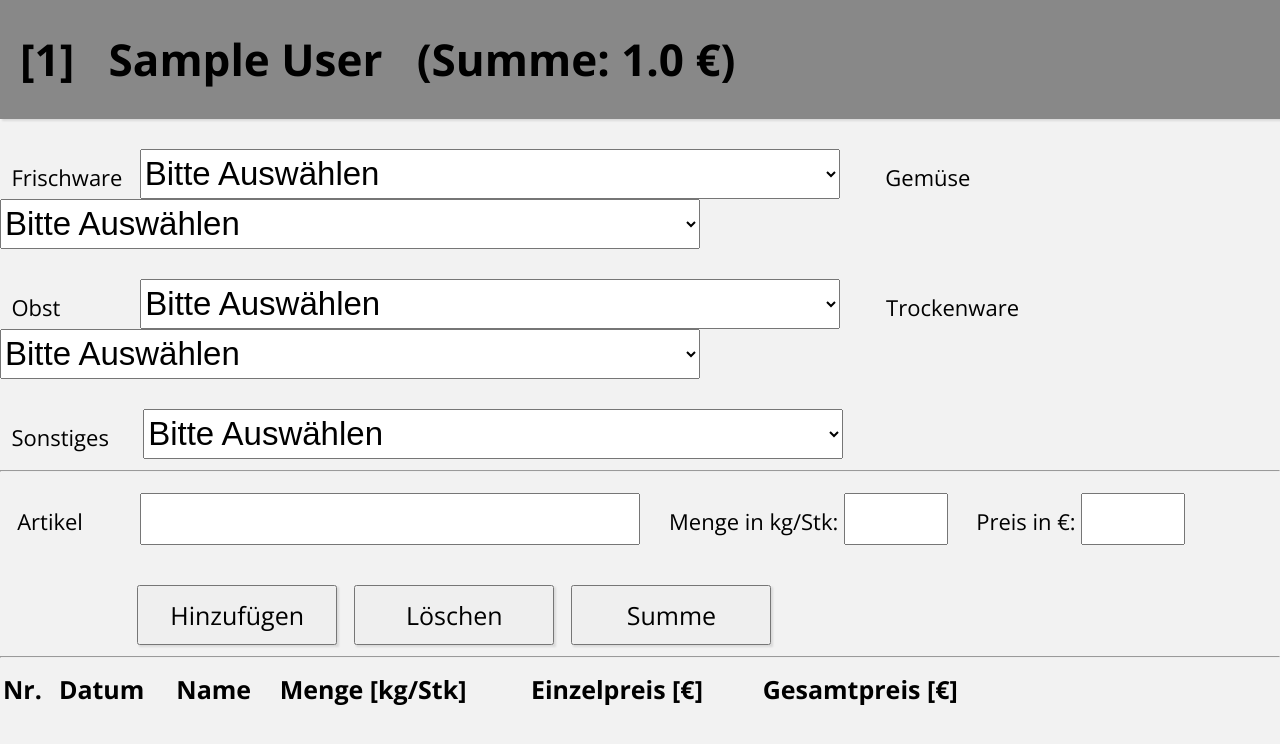
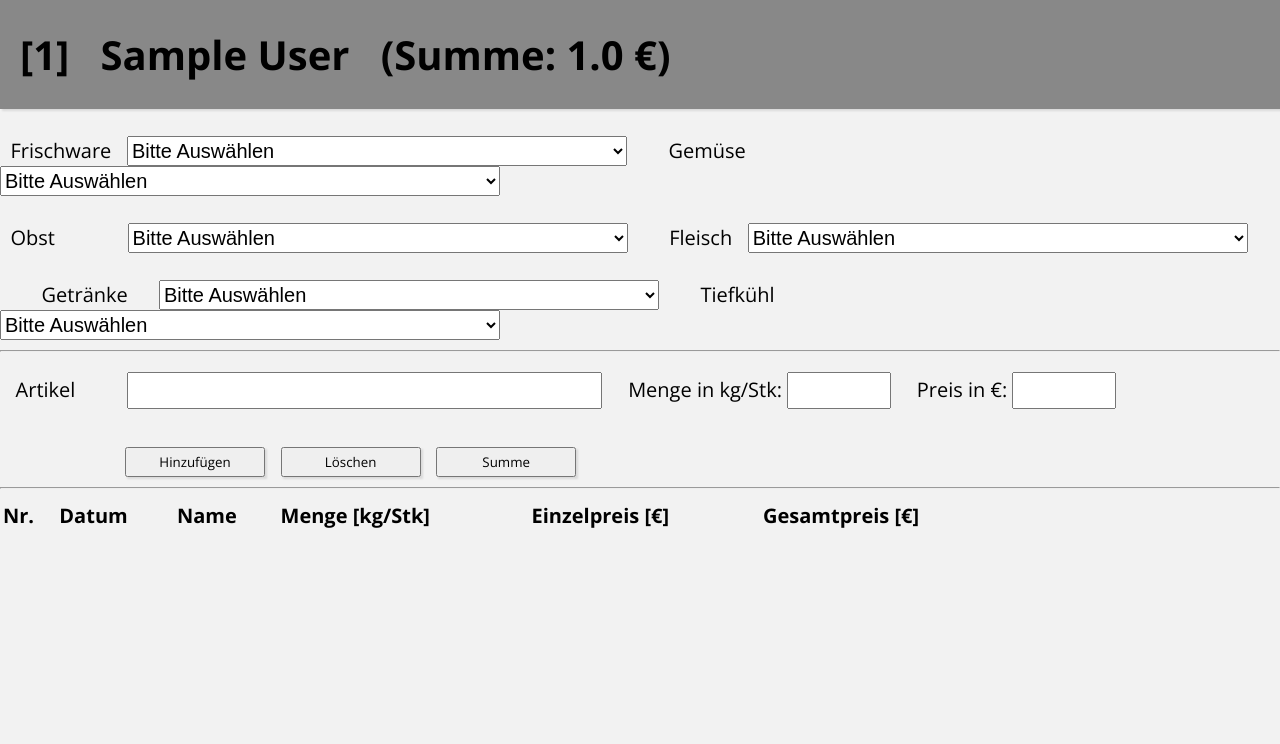
Before and after one commit to joehubi/KOOP, a Django app: page /Person_1/add/ in a window 1280 px wide. Shown: the top 744 px of the page. Run offline with Django 4.2, Linux system fonts and the light colour scheme; tables that the repository leaves empty hold one stand-in row (values such as "Sample post"); lists and menus that the app fills with data are empty.

Commit message:
-Weitere Datenbankeinträge für Preisliste hinzugefügt (Datum, Lieferdatum etc.) -Import Fehlerbehebung

```diff
--- a/mylist/admin.py
+++ b/mylist/admin.py
@@ -106,8 +106,8 @@
     list_display = ('id', 'artikelnummer', 'artikelname', 'sortiment', 'artikelname_neu')
 
 class PriceListAdmin(admin.ModelAdmin):
-    actions = [STATUS_TRUE, STATUS_FALSE, DELETE]
-    list_display = ('id', 'status', 'name', 'price', 'type', 'category')
+    actions = [STATUS_TRUE, STATUS_FALSE]
+    list_display = ('id','article_number' ,'delivery_date', 'status', 'name', 'price', 'type', 'category', 'created_at')
 
 class MemberAdmin(admin.ModelAdmin):
     list_display = ('id', 'name_nr', 'name', 'color', 'sum')
--- a/mylist/models.py
+++ b/mylist/models.py
@@ -9,9 +9,27 @@
 class PriceList(models.Model):
     name = models.CharField(max_length=200)     # Artikelname
     price = models.FloatField(default=0)        # in €
-    type = models.CharField(max_length=5)       # Stk, kg, Pfand
-    category = models.CharField(max_length=20, default='-') # Kategorie/Preisart/Sortiment
-    status = models.BooleanField(default=True) # true = neuer oder aktueller Artikel, false = Artikel nicht mehr aktuell im Sortiment vorhanden
+
+    NAME_CHOICES1 = (
+        ("Stk", "Stk"),
+        ("kg",  "kg"),
+        ("Pfand", "Pfand"),
+    )
+    NAME_CHOICES2 = (
+        ("Obst", "Obst"),
+        ("Gemüse",  "Gemüse"),
+        ("Frischwaren",  "Frischwaren"),
+        ("Fleisch",  "Fleisch"),
+        ("Getränke",  "Getränke"),
+        ("Tiefkühl",  "Tiefkühl"),
+    )
+
+    created_at = models.DateTimeField(auto_now_add=True)                            # Zeitstempel
+    type = models.CharField(choices=NAME_CHOICES1, max_length=5)                    # Stk, kg, Pfand
+    category = models.CharField(choices=NAME_CHOICES2, max_length=20, default='-')  # Kategorie/Preisart/Sortiment
+    status = models.BooleanField(default=True)                                      # true = neuer oder aktueller Artikel, false = Artikel nicht mehr aktuell im Sortiment vorhanden
+    article_number = models.IntegerField(default=0)
+    delivery_date = models.DateField(default='10.10.1999')                      # Lieferdatum
 
     def __str__(self):
         return  str(self.status) + ' - ' + str(self.id) + ' - ' + self.name + ' - ' + str(self.price) + ' - ' + self.type + ' - ' + self.category
--- a/mylist/static/css/style.css
+++ b/mylist/static/css/style.css
@@ -1,43 +1,43 @@
 body {
     font-family: 'Open Sans', sans-serif;
-    font-size: 22px;
+    font-size: 20px;
     background-color: rgba(0, 0, 0, 0.05);
     margin: 0;
 }
 
 button {
     font-family: 'Open Sans', sans-serif;
-    font-size: 25px;
-    height: 60px;
-    width: 200px;
+    font-size: 25;
+    height: 30px;
+    width: 140px;
     box-shadow: 2px 2px 2px rgba(0, 0, 0, 0.1);
 }
 
 #einkaufsliste {
     font-family: 'Open Sans', sans-serif;
-    font-size: 25px;
+    font-size: 20;
     width: 80%;
     text-align: left;
 }
 
 input[type="text"] {
-    font-size: 33px;        /* Ändere die Schriftgröße nach Bedarf */
-    width: 38%;             /* Fülle die gesamte Breite des Containers aus */
+    font-size: 20px;        /* Ändere die Schriftgröße nach Bedarf */
+    width: 36%;             /* Fülle die gesamte Breite des Containers aus */
     margin-top: 10px;       /* Abstand zwischen den Eingabefeldern */
     margin-bottom: 10px;    /* Abstand zwischen den Eingabefeldern */
     padding: 5px;           /* Innenabstand für bessere Lesbarkeit */
 }
 
 input[type="number"] {
-    font-size: 33px;        /* Ändere die Schriftgröße nach Bedarf */
+    font-size: 20px;        /* Ändere die Schriftgröße nach Bedarf */
     width: 7%;             /* Fülle die gesamte Breite des Containers aus */
     margin-top: 10px;       /* Abstand zwischen den Eingabefeldern */
     margin-bottom: 10px;    /* Abstand zwischen den Eingabefeldern */
     padding: 5px;           /* Innenabstand für bessere Lesbarkeit */
 }
 
-#namenListe, #sel_frischware, #sel_obst, #sel_trockenware, #sel_gemuese, #sel_sonstiges {
-    width: 700px;
-    height: 50px;
-    font-size: 33px;
+#namenListe, #sel_frischware, #sel_obst, #sel_trockenware, #sel_gemuese, #sel_fleisch, #sel_getraenke, #sel_tiefkuehl {
+    width: 500px;
+    height: 30px;
+    font-size: 20px;
 }
--- a/mylist/templates/Koop_1.html
+++ b/mylist/templates/Koop_1.html
@@ -66,19 +66,27 @@
             {% endfor %}
         </select>
         &nbsp;&nbsp;&nbsp;&nbsp;&nbsp;&nbsp;
-        <label for="sel_trockenware">Trockenware</label>&nbsp;&nbsp;
-        <select id="sel_trockenware" name="sel_trockenware" onchange="Wert_aus_Preisliste_holen('sel_trockenware')">
+        <label for="sel_fleisch">Fleisch</label>&nbsp;&nbsp;
+        <select id="sel_fleisch" name="sel_fleisch" onchange="Wert_aus_Preisliste_holen('sel_fleisch')">
             <option value="" selected disabled hidden>Bitte Auswählen</option>
-            {% for row in preise_trockenware %}
+            {% for row in preise_fleisch %}
                 <option value="{{ row.price }}">[{{ row.type }}] {{ row.name }} - {{ row.price }} €</option>
             {% endfor %}
         </select>
         <br><br>
-        &nbsp;
-        <label for="sel_sonstiges">Sonstiges</label>&nbsp;&nbsp;&nbsp;&nbsp;&nbsp;
-        <select id="sel_sonstiges" name="sel_sonstiges" onchange="Wert_aus_Preisliste_holen('sel_sonstiges')">
+        &nbsp;&nbsp;&nbsp;&nbsp;&nbsp;&nbsp;&nbsp;
+        <label for="sel_getraenke">Getränke</label>&nbsp;&nbsp;&nbsp;&nbsp;&nbsp;
+        <select id="sel_getraenke" name="sel_getraenke" onchange="Wert_aus_Preisliste_holen('sel_getraenke')">
             <option value="" selected disabled hidden>Bitte Auswählen</option>
-            {% for row in preise_sonstiges %}
+            {% for row in preise_getraenke %}
+                <option value="{{ row.price }}">[{{ row.type }}] {{ row.name }} - {{ row.price }} €</option>
+            {% endfor %}
+        </select>
+        &nbsp;&nbsp;&nbsp;&nbsp;&nbsp;&nbsp;
+        <label for="sel_tiefkuehl">Tiefkühl</label>&nbsp;&nbsp;&nbsp;&nbsp;&nbsp;
+        <select id="sel_tiefkuehl" name="sel_tiefkuehl" onchange="Wert_aus_Preisliste_holen('sel_tiefkuehl')">
+            <option value="" selected disabled hidden>Bitte Auswählen</option>
+            {% for row in preise_tiefkuehl %}
                 <option value="{{ row.price }}">[{{ row.type }}] {{ row.name }} - {{ row.price }} €</option>
             {% endfor %}
         </select>
@@ -94,18 +102,15 @@
         &nbsp;&nbsp;&nbsp;
         <label for="preis_manual">Preis in €:</label>
         <input type="number" id="preis_manual" name="stk_kg" step="0.01" min="-100" required>
-
         <input type="submit" class="unvisible">
     </form>
     <br>
-    &nbsp;&nbsp;&nbsp;&nbsp;&nbsp;&nbsp;&nbsp;&nbsp;&nbsp;&nbsp;&nbsp;&nbsp;&nbsp;&nbsp;&nbsp;&nbsp;&nbsp;&nbsp;&nbsp;&nbsp;&nbsp;&nbsp;&nbsp;
-
-    <button onclick="hinzufuegen()">Hinzufügen</button>&nbsp;&nbsp;
-    <button onclick="loeschen()">Löschen</button>&nbsp;&nbsp;
-    <button onclick="Summe()">Summe</button>
-
+    <div style="text-indent:125px;">
+        <button onclick="hinzufuegen()">Hinzufügen</button>&nbsp;&nbsp;
+        <button onclick="loeschen()">Löschen</button>&nbsp;&nbsp;
+        <button onclick="Summe()">Summe</button>
+    </div>
     <hr>
-
     <table id="einkaufsliste">
         <thead>
             <tr>
--- a/mylist/views.py
+++ b/mylist/views.py
@@ -4,6 +4,7 @@
 import csv
 from .forms import CSVUploadForm
 import re
+from datetime import datetime
 
 from .models import Person1
 from .models import Person2
@@ -47,6 +48,14 @@
 # endregion
 
 # region ###################### CSV Import
+def convert_date_format(date_str):
+    try:
+        # Konvertiere das Datum vom Format 'TT.MM.JJJJ' zu 'YYYY-MM-DD'
+        return datetime.strptime(date_str, '%d.%m.%Y').strftime('%Y-%m-%d')
+    except ValueError:
+        # Falls das Datum nicht im erwarteten Format ist, Fehler ausgeben
+        raise ValidationError(f'{date_str} has an invalid format. Please use DD.MM.YYYY format.')
+
 def import_csv(request):
 
     daten1 = PriceList.objects.all().order_by('name')
@@ -60,6 +69,8 @@
 
             for i, row_value in enumerate(csv_data):
 
+                row_value[5] = convert_date_format(row_value[5])    # convert date from .csv to django-timestamp
+
                 # Testausgabe
                 print(f"i = {i}")
                 print(f"Column1 = {row_value[0]}")
@@ -67,10 +78,12 @@
 
                 # Eintrag in Datenbank erstellen aus der .csv-Datei
                 PriceList.objects.create(
-                    name = row_value[0],           # Entsprechend der Anordung in der .csv Datei
-                    price = row_value[1],
-                    type = row_value[2],
-                    category = row_value[3],
+                    article_number = row_value[0],           # Entsprechend der Anordung in der .csv Datei
+                    category = row_value[1],
+                    name = row_value[2],
+                    price = row_value[3],
+                    type = row_value[4],
+                    delivery_date = row_value[5],
                 )
 
     else:
@@ -152,11 +165,12 @@
 
     all_members = Members.objects.all()
 
-    preise_frischware   = PriceList.objects.filter(category="Frischware").order_by('name')
-    preise_obst         = PriceList.objects.filter(category="Obst").order_by('name')
-    preise_gemuese      = PriceList.objects.filter(category="Gemüse").order_by('name')
-    preise_trockenware  = PriceList.objects.filter(category="Trockenware").order_by('name')
-    preise_sonstiges    = PriceList.objects.filter(category="Sonstiges").order_by('name')
+    preise_frischware   = PriceList.objects.filter(category="Frischwaren", status=True).order_by('name')
+    preise_obst         = PriceList.objects.filter(category="Obst", status=True).order_by('name')
+    preise_gemuese      = PriceList.objects.filter(category="Gemüse", status=True).order_by('name')
+    preise_fleisch      = PriceList.objects.filter(category="Fleisch", status=True).order_by('name')
+    preise_getraenke    = PriceList.objects.filter(category="Getränke", status=True).order_by('name')
+    preise_tiefkuehl    = PriceList.objects.filter(category="Tiefkühl", status=True).order_by('name')
 
     member = Members.objects.get(id=person_id)
     page_membername = member.name   # Übergibt die Werte an die HTML
@@ -164,7 +178,7 @@
     page_sum = member.sum           # Übergibt die Werte an die HTML
     Nr_id = person_id               # Übergibt die Werte an die HTML
 
-    return render(request, f'koop_{person_id}.html', {'all_items': all_items, 'all_members': all_members, 'page_membername': page_membername, 'page_color': page_color, 'page_sum': page_sum, 'Nr_id': Nr_id, 'preise_frischware': preise_frischware, 'preise_obst': preise_obst, 'preise_gemuese': preise_gemuese, 'preise_trockenware': preise_trockenware, 'preise_sonstiges': preise_sonstiges})
+    return render(request, f'koop_{person_id}.html', {'all_items': all_items, 'all_members': all_members, 'page_membername': page_membername, 'page_color': page_color, 'page_sum': page_sum, 'Nr_id': Nr_id, 'preise_frischware': preise_frischware, 'preise_obst': preise_obst, 'preise_gemuese': preise_gemuese, 'preise_fleisch': preise_fleisch, 'preise_getraenke': preise_getraenke, 'preise_tiefkuehl': preise_tiefkuehl})
 
 # Löschen eines Einkaufs/Artikels aus der Liste
 def delete_person(request, person_id):
```
Also changed, not shown: mylist/templates/import_csv.html (+16 -10 lines), mylist/migrations/0035_pricelist_article_number.py (added), mylist/migrations/0036_alter_pricelist_type.py (added), mylist/migrations/0037_alter_pricelist_category_alter_pricelist_type.py (added), mylist/migrations/0038_pricelist_created_at_alter_pricelist_type.py (added), mylist/migrations/0039_pricelist_delivery_date.py (added), mylist/migrations/0040_alter_pricelist_delivery_date.py (added), mylist/migrations/0041_alter_pricelist_delivery_date.py (added).
